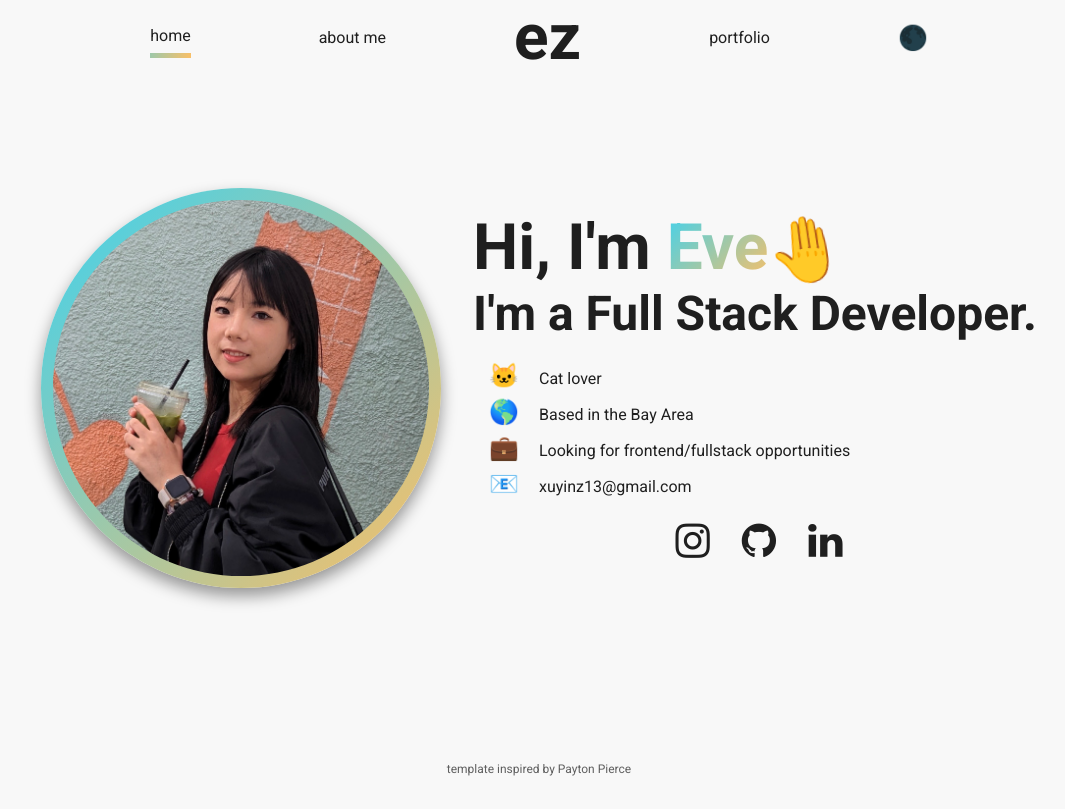
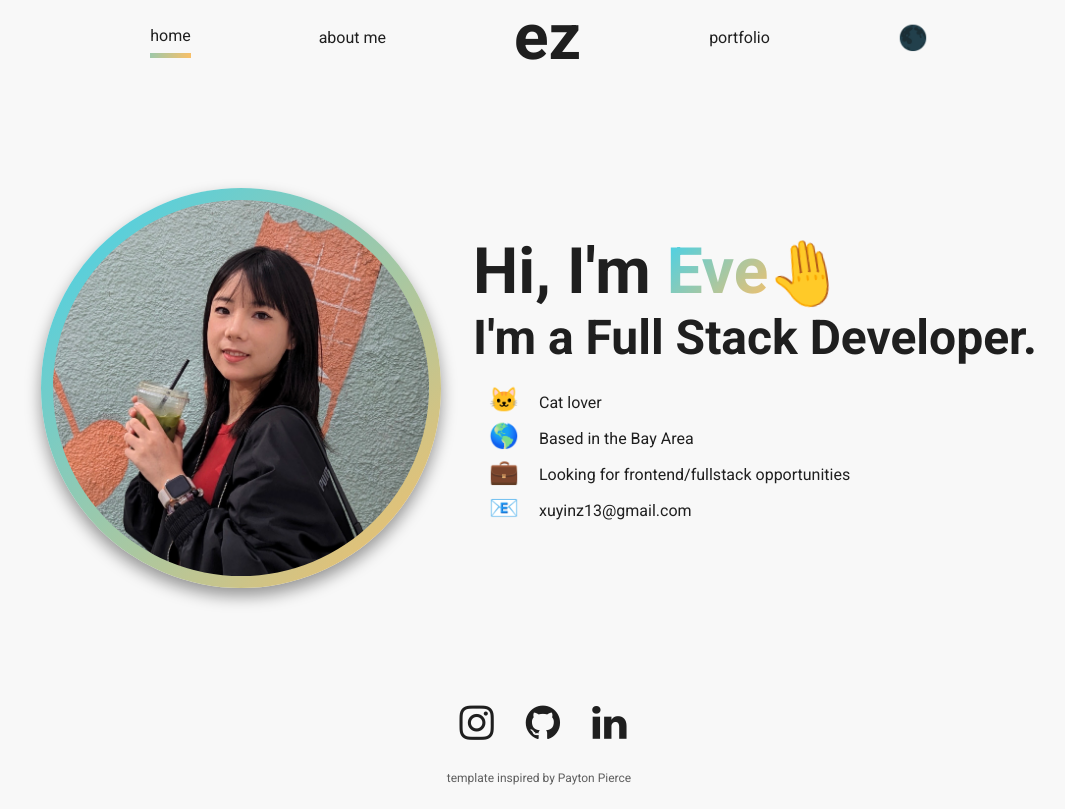
Before and after one commit to sharsdylow/evezhang.gitlab.io, a React (Create React App) app: page / in a window 1280 px wide. Shown: the whole page, without its empty margins (101-1166 px from the left). Built offline with nearby package versions, Linux system fonts and the light colour scheme; the HTML template or start-up script is replaced by a standard one.

Commit message:
move contact to bottom

```diff
--- a/src/components/BaseLayout.js
+++ b/src/components/BaseLayout.js
@@ -7,6 +7,8 @@ import MultiPageRoutes from './MultiPageRoutes';
 import { singlePage } from '../info/Info';
 import SinglePageRoutes from './SinglePageRoutes';
 import useScrollObserver from '../hooks/useScrollObserver';
+import { info } from '../info/Info';
+import SocialIcon from './home/SocialIcon';
 
 export default function BaseLayout() {
    const location = useLocation()
@@ -47,6 +49,11 @@ export default function BaseLayout() {
                {singlePage ? <SinglePageRoutes refs={{refHome, refAbout, refPortfolio}}/> : <MultiPageRoutes />}
             </Grid>
             <Grid item>
+               <Box display={'flex'} gap={'1.5rem'} justifyContent={'center'} fontSize={{xs: '2rem', md: '2.5rem'}}>
+                  {info.socials.map((social, index) => (
+                     <SocialIcon key={index} link={social.link} icon={social.icon} label={social.label} />
+                  ))}
+               </Box>
                <Box component={'footer'} display={'flex'} flexDirection={'column'} alignItems={'center'}
                   py={'1.5rem'} sx={{ opacity: 0.7 }} width={'100%'}>
                   <p>template inspired by <a href={'https://paytonpierce.dev'}>Payton Pierce</a></p>
--- a/src/components/home/Home.js
+++ b/src/components/home/Home.js
@@ -24,11 +24,6 @@ export default function Home({innerRef}) {
                   <EmojiBullet key={index} emoji={bio.emoji} text={bio.text}/>
                ))}
             </Box>
-            <Box display={'flex'} gap={'1.5rem'} justifyContent={'center'} fontSize={{xs: '2rem', md: '2.5rem'}}>
-               {info.socials.map((social, index) => (
-                  <SocialIcon key={index} link={social.link} icon={social.icon} label={social.label} />
-               ))}
-            </Box>
          </Box>
       </Box>
    )
```
